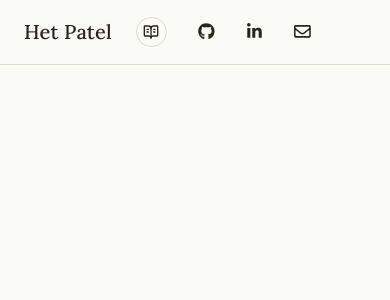
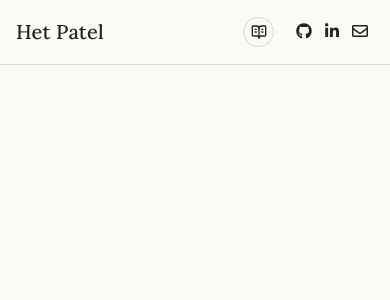
Before and after one commit to HP-002/portfolio, a React (Vite) app: page / in a window 390 px wide. Shown: the top 300 px of the page. Built offline with nearby package versions, Linux system fonts and the light colour scheme.

Commit message:
Add: Navigation bar and responsive styles

```diff
--- a/src/themes/research/components/Nav/Nav.jsx
+++ b/src/themes/research/components/Nav/Nav.jsx
@@ -1,24 +1,17 @@
 import { FaGithub, FaLinkedinIn, FaRegEnvelope } from 'react-icons/fa'
 
 import ThemeToggle from '../../../../shared/components/ThemeToggle/ThemeToggle'
-import siteLogo from '../../../../assets/images/sitelogo.png'
 import styles from './Nav.module.css'
 
-// TODO: replace these placeholders with the real handles / address.
-const CONTACT = {
-  github: 'https://github.com/hetpatel',
-  linkedin: 'https://www.linkedin.com/in/hetpatel/',
-  email: 'mailto:hetpatel@buffalo.edu',
-}
+import CONTACT from '../../../../assets/data/contact'
 
 const SECTIONS = [
   { href: '#about', label: 'About Me' },
   { href: '#education', label: 'Education' },
-  { href: '#current-position', label: 'Current Position' },
+  { href: '#experience', label: 'Experiences' },
   { href: '#publications', label: 'Publications' },
-  { href: '#experience', label: 'Previous Experiences' },
   { href: '#projects', label: 'Projects' },
-  { href: '#contact', label: 'Contact Information' },
+  { href: '#contact', label: 'Contact' },
 ]
 
 export default function Nav() {
@@ -32,16 +25,6 @@ export default function Nav() {
         </div>
 
         <ul className={styles.center}>
-          <li>
-            <a href="#home" className={styles.homeLink} aria-label="Home">
-              <img
-                src={siteLogo}
-                alt=""
-                aria-hidden="true"
-                className={styles.logo}
-              />
-            </a>
-          </li>
           {SECTIONS.map(({ href, label }) => (
             <li key={href}>
               <a href={href} className={styles.link}>
--- a/src/themes/research/components/Nav/Nav.module.css
+++ b/src/themes/research/components/Nav/Nav.module.css
@@ -1,6 +1,3 @@
-/* Research Nav — light, academic, motionless.
-   All values come from themes/research/tokens.css. */
-
 .nav {
 	position: sticky;
 	top: 0;
@@ -12,20 +9,22 @@
 
 .inner {
 	display: grid;
-  grid-template-columns: auto 1fr auto;
+	grid-template-columns: 1fr auto 1fr;
 	align-items: center;
-  gap: var(--space-lg);
+	gap: var(--space-md);
 	height: var(--height-nav);
-  max-width: var(--max-width-nav);
-  margin: 0 auto;
+	width: 100%;
 	padding: 0 var(--space-lg);
 }
 
-/* ---------- LEFT: wordmark ---------- */
 
+/* ---------- LEFT: Name ---------- */
 .left {
+	grid-column: 1;
+	justify-self: start;
 	display: flex;
 	align-items: center;
+	min-width: 0;
 }
 
 .name {
@@ -43,12 +42,13 @@
 	color: var(--color-accent);
 }
 
-/* ---------- CENTER: sections ---------- */
 
+/* ---------- CENTER: Sections ---------- */
 .center {
+	grid-column: 2;
+	justify-self: center;
 	display: flex;
 	align-items: center;
-  justify-content: center;
 	gap: var(--space-md);
 	list-style: none;
 	margin: 0;
@@ -59,9 +59,10 @@
 	display: inline-flex;
 	align-items: center;
 	justify-content: center;
-  padding: var(--space-xs);
+	padding: 0.25rem;
 	border-radius: var(--radius-btn);
 	text-decoration: none;
+	line-height: 0;
 }
 
 .logo {
@@ -89,9 +90,11 @@
 	outline: none;
 }
 
-/* ---------- RIGHT: theme toggle + socials ---------- */
 
+/* ---------- RIGHT: Theme Toggle + Contact ---------- */
 .right {
+	grid-column: 3;
+	justify-self: end;
 	display: flex;
 	align-items: center;
 	gap: var(--space-md);
@@ -113,7 +116,7 @@
 	width: 2rem;
 	height: 2rem;
 	color: var(--color-text);
-  font-size: 1.05rem;
+	font-size: var(--size-h3);
 	text-decoration: none;
 	border-radius: var(--radius-btn);
 	transition: var(--transition-link);
@@ -125,25 +128,37 @@
 	outline: none;
 }
 
-/* ---------- Responsive: collapse center on narrow screens ---------- */
+/* ---------- Responsive ---------- */
+/* Does not display the center sections
+when the view is smaller than 1100px */
 
-@media (max-width: 960px) {
+@media (max-width: 1100px) {
+	.center {
+		display: none;
+	}
+
 	.inner {
-    gap: var(--space-md);
 		padding: 0 var(--space-md);
 	}
+}
 
-  .center {
+@media (max-width: 560px) {
+	.inner {
+		padding: 0 var(--space-sm);
 		gap: var(--space-sm);
 	}
 
-  .link {
-    font-size: 0.8rem;
+	.right {
+		gap: var(--space-sm);
+	}
+
+	.socials {
+		gap: 0;
+	}
+
+	.socialLink {
+		width: 1.75rem;
+		height: 1.75rem;
+		font-size: 1rem;
 	}
 }
-
-@media (max-width: 760px) {
-  .center {
-    display: none;
-  }
-}
```
Lines whose indentation alone changed are shown as unchanged.
